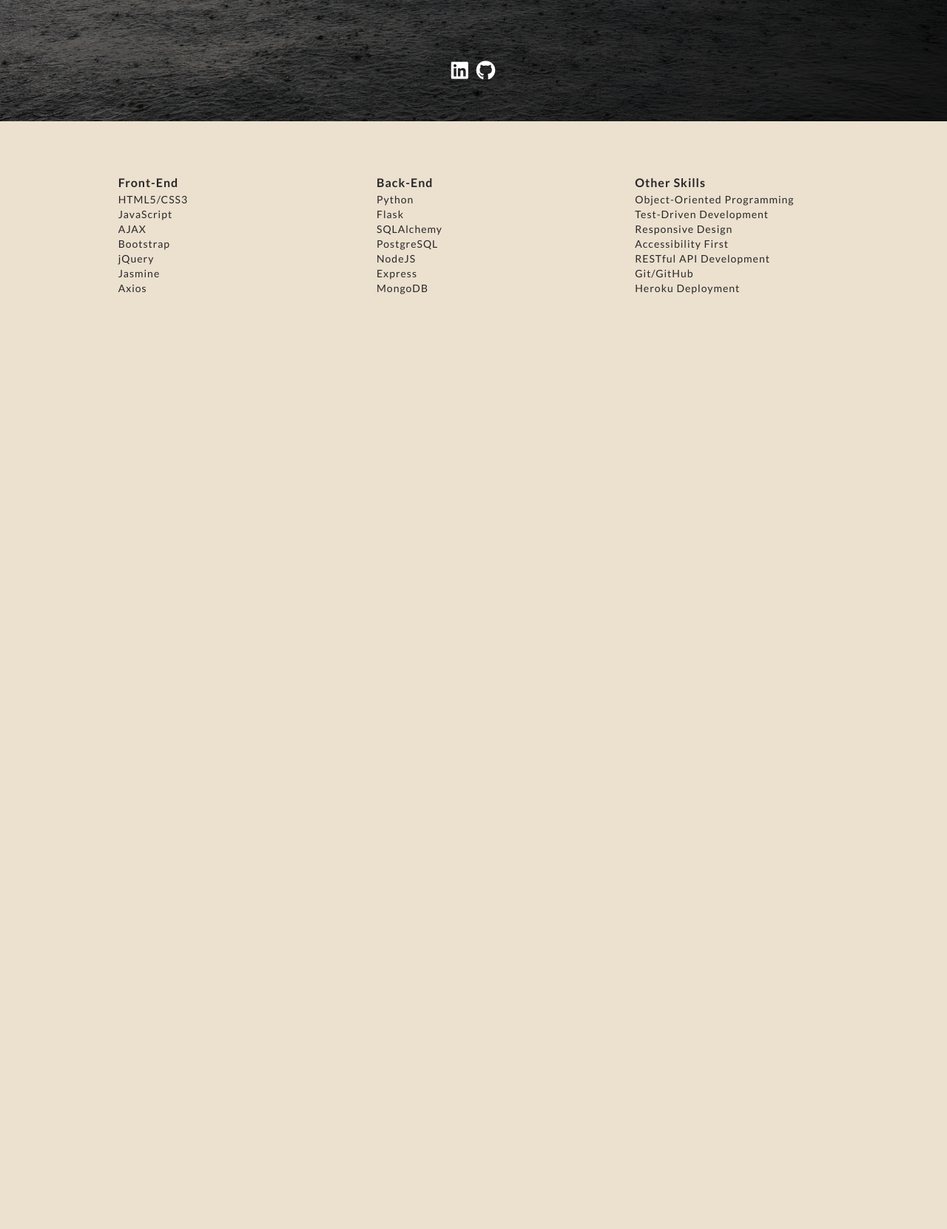
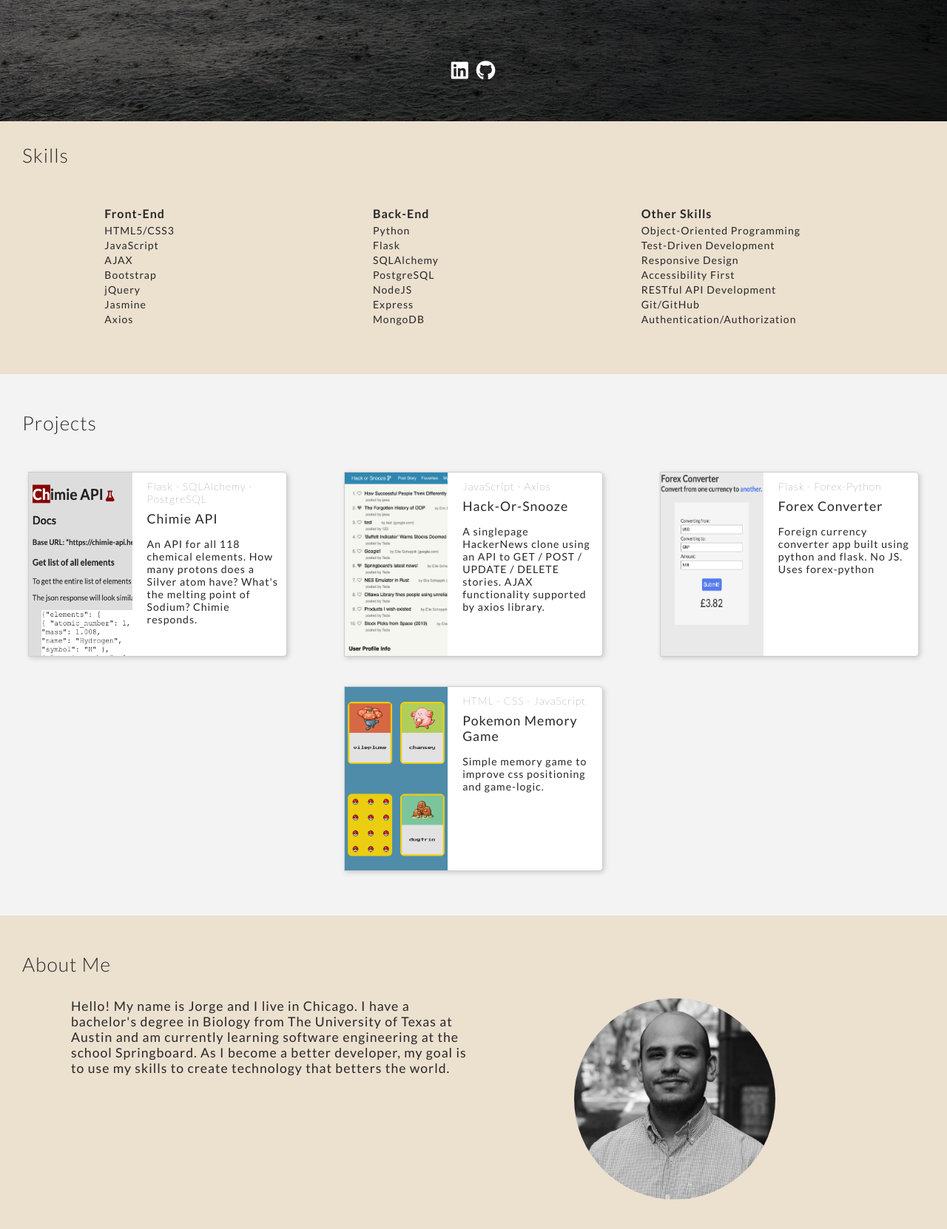
Before and after one commit to JAWeiss89/portfolio, a Flask app: page / in a window 1280 px wide. Shown: the part 596-2258 px from the top of the page at 74% size. Before the commit the page ends 994 px from the top, so only its background shows below. Run offline with Flask 2, Linux system fonts and the light colour scheme; some libraries are stand-ins or nearby versions.

Commit message:
Add About section and add images to Project section

```diff
--- a/static/app.css
+++ b/static/app.css
@@ -88,15 +88,17 @@ header {
     color: white;
 }
 
+.section-title {
+    font-weight: 300;
+    margin: 30px;
+}
+
 .container {
-    width: 85%;
     margin: auto;
 }
 
 #skills {
     margin-top: 30px;
-    padding: 20px;
-    font-size: 14px;
 }
 
 ul {
@@ -114,10 +116,12 @@ li {
 }
 
 .skills-window {
+    margin: auto;
     display: flex;
-    width: 100%;
+    width: 85%;
     flex-wrap: wrap;
     justify-content: center;
+    font-size: 14px;
 }
 
 .skills-section {
@@ -127,3 +131,82 @@ li {
     height: 250px;
     /* text-align: center; */
 }
+
+#projects {
+    background-color: rgb(243, 243, 243);
+    margin-bottom: 50px;
+    padding: 20px 0 40px;
+}
+
+.projects-window {
+    display: flex;
+    flex-wrap: wrap;
+}
+
+.project-card {
+    width: 350px;
+    height: 250px;
+    display: flex;
+    background-color: #fff;
+    border: 1px solid #cecece;
+    border-radius: 0 5px 5px 0;
+    margin: 20px auto 20px;
+    box-shadow: 2px 2px 6px rgb(202, 202, 202);
+}
+
+.project-img {
+    width: 40%;
+    height: 100%;
+}
+
+img {
+    width: 100%;
+    height: 100%;
+}
+
+.project-text {
+    width: 60%;
+    height: 100%;
+    padding: 10px 10px 10px 20px;
+}
+
+.project-techs {
+    font-size: .8em;
+    font-weight: 100;
+}
+
+.project-title {
+    font-size: 1em;
+    font-weight: 400;
+    margin: 8px 0 15px;
+}
+
+.project-description {
+    font-size: .8em;
+}
+
+#about {
+
+}
+
+.about-window {
+    display: flex;
+    margin: auto;
+    width: 85%;
+    margin-bottom: 40px;
+}
+
+.about-text {
+    width: 50%;
+}
+.about-img {
+    width: 50%;
+    display: flex;
+    justify-content: center;
+    align-items: center;
+}
+
+.about-img img {
+    width: 50%;
+    border-radius: 100%;
+}
--- a/templates/index.html
+++ b/templates/index.html
@@ -19,6 +19,8 @@
             </ul>
         </div>
     </div>
+
+
     <header>
         <section id="bio">
             <div class="left">
@@ -35,8 +37,13 @@
             <a href="https://www.github.com/jaweiss89"><i class="fab fa-github"></i></a>
         </div>
     </header>
+
+
     <div class="container">
+
+
         <section id="skills">
+            <h2 class="section-title">Skills</h2>
             <div class="skills-window">
                 <div class="skills-section" id="front-end">
                     <ul>
@@ -71,13 +78,80 @@
                         <li>Accessibility First</li>
                         <li>RESTful API Development</li>
                         <li>Git/GitHub</li>
-                        <li>Heroku Deployment</li>
+                        <li>Authentication/Authorization</li>
                     </ul>
                 </div>
 
             </div>
         </section>
 
+
+        <section id="projects">
+            <h2 class="section-title">Projects</h2>
+            <div class="projects-window">
+
+                <div class="project-card">
+                    <div class="project-img">
+                        <img src="../static/chimiepic.png" alt="placeholder image">
+                    </div>
+                    <div class="project-text">
+                        <p class="project-techs">Flask - SQLAlchemy - PostgreSQL</p>
+                        <p class="project-title">Chimie API</p>
+                        <p class="project-description">An API for all 118 chemical elements. How many protons does a Silver atom have? What's the melting point of Sodium? Chimie responds.</p>
+                    </div>
+                </div>
+
+                <div class="project-card">
+                    <div class="project-img">
+                        <img src="../static/hackpic.png" alt="placeholder image">
+                    </div>
+                    <div class="project-text">
+                        <p class="project-techs">JavaScript - Axios</p>
+                        <p class="project-title">Hack-Or-Snooze</p>
+                        <p class="project-description">A singlepage HackerNews clone using an API to GET / POST / UPDATE / DELETE stories. AJAX functionality supported by axios library.</p>
+                    </div>
+                </div>
+
+                <div class="project-card">
+                    <div class="project-img">
+                        <img src="../static/forexpic.png" alt="placeholder image">
+                    </div>
+                    <div class="project-text">
+                        <p class="project-techs">Flask - Forex-Python</p>
+                        <p class="project-title">Forex Converter</p>
+                        <p class="project-description">Foreign currency converter app built using python and flask. No JS. Uses forex-python</p>
+                    </div>
+                </div>
+
+                <div class="project-card">
+                    <div class="project-img">
+                        <img src="../static/memorypic.png" alt="placeholder image">
+                    </div>
+                    <div class="project-text">
+                        <p class="project-techs">HTML - CSS - JavaScript</p>
+                        <p class="project-title">Pokemon Memory Game</p>
+                        <p class="project-description">Simple memory game to improve css positioning and game-logic.</p>
+                    </div>
+                </div>
+
+            </div>
+        </section>
+
+
+        <section id="about">
+            <h2 class="section-title">About Me</h2>
+            <div class="about-window">
+                <div class="about-text">
+                    <p>Hello! My name is Jorge and I live in Chicago. I have a bachelor's degree in Biology from The University of Texas at Austin and am currently learning software engineering at the school Springboard. As I become a better developer, my goal is to use my skills to create technology that betters the world. </p>
+                </div>
+                <div class="about-img">
+                    <img src="../static/profile.jpg">
+                </div>
+            </div>
+
+        </section>
+
+
     </div>
     <script type="text/javascript" src="/static/app.js"></script>
 </body>
```
Also changed, not shown: static/chimiepic.png (added), static/forexpic.png (added), static/hackpic.png (added), static/memorypic.png (added), static/profile.jpg (added).
